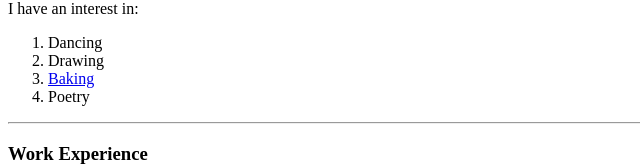
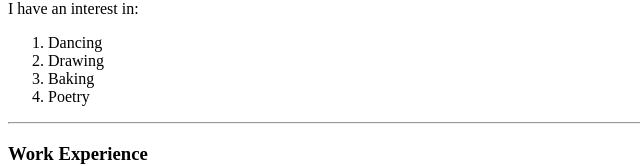
Before and after one commit to poojamaria03/cv, a plain HTML site: page index.html in a window 1280 px wide. Shown: the part 643-809 px from the top of the page, 0-640 px from the left. Drawn offline with Linux system fonts and the light colour scheme.

Commit message:
Update index.html

```diff
--- a/index.html
+++ b/index.html
@@ -31,7 +31,7 @@
     <ol>
         <li>Dancing</li>
         <li>Drawing</li>
-        <li><a href = "https://www.youtube.com/watch?v=Z1OLG7F3HD4">Baking</a></li>
+        <li>Baking</li>
         <li>Poetry</li>
     </ol>
     <hr>
```
